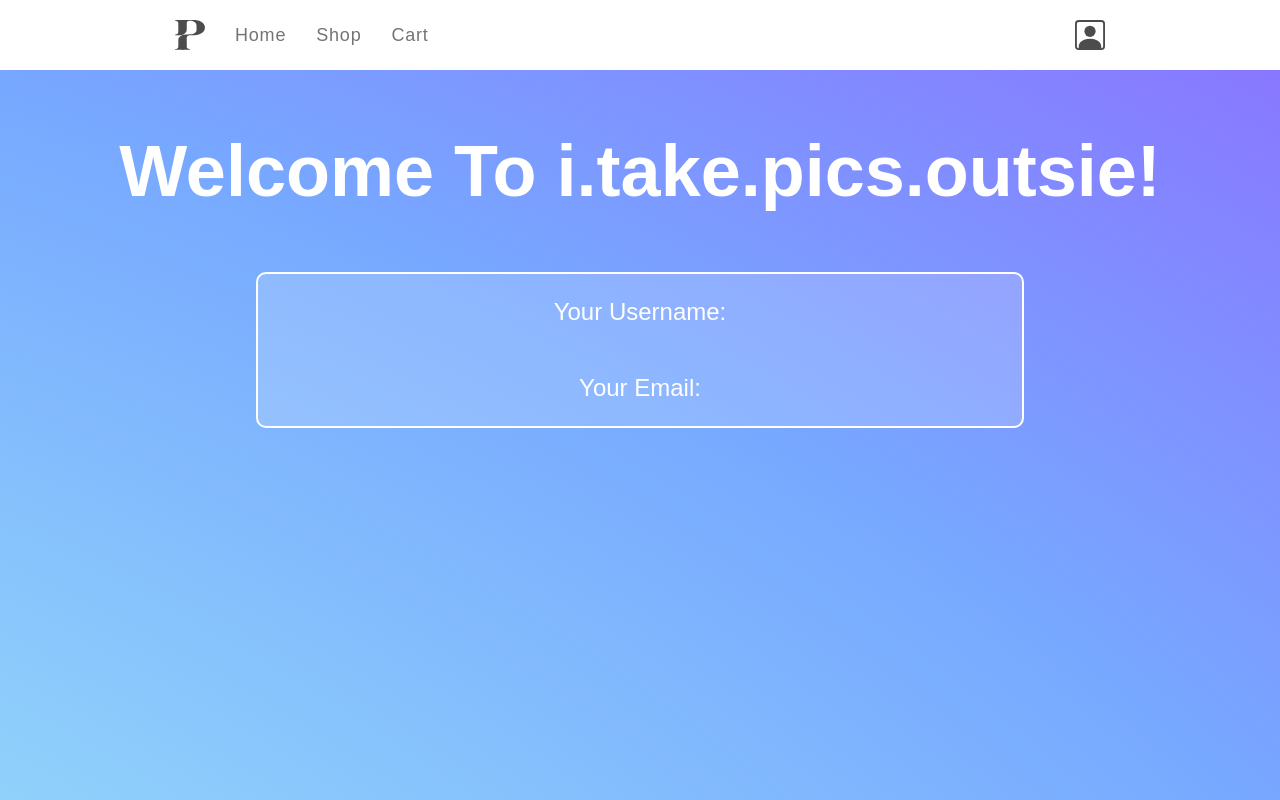
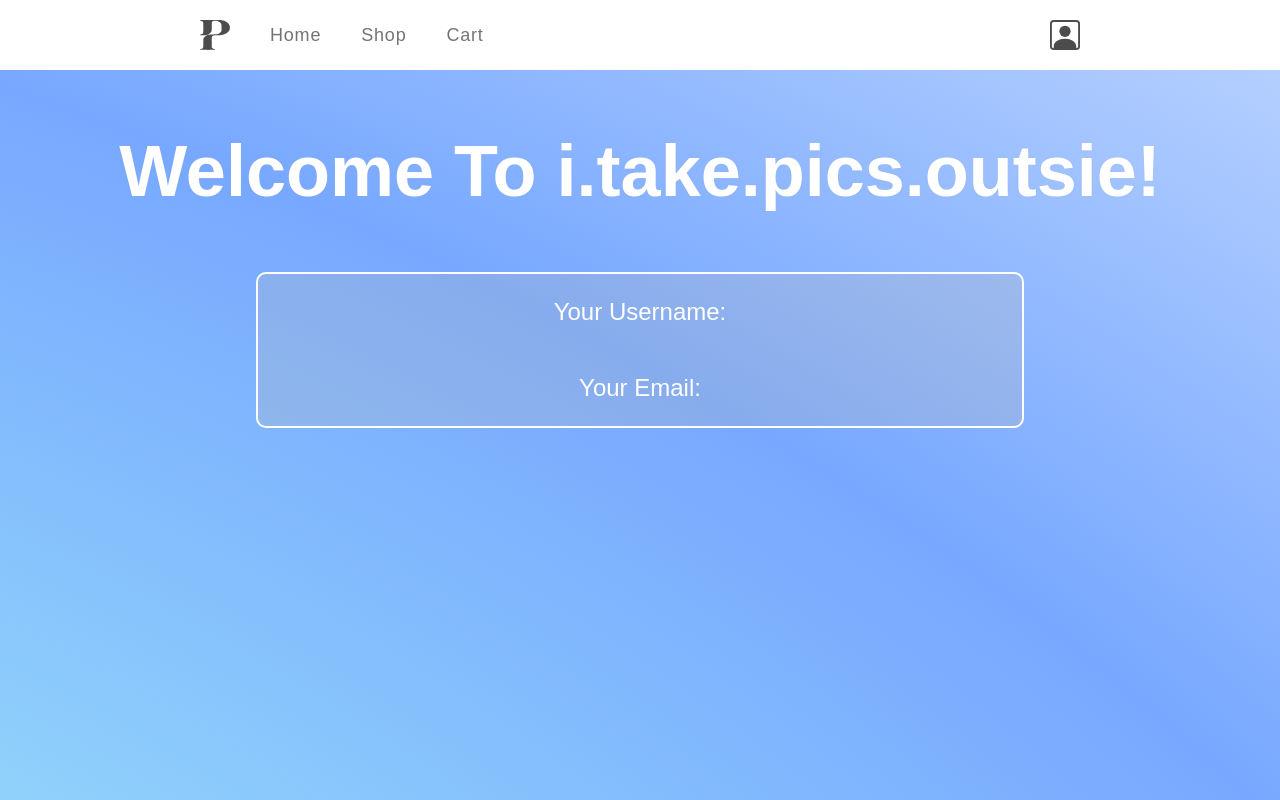
Before and after one commit to pdj1183/Projects, a Next.js app in the folder nextjs-e-commerce/: page /profile in a window 1280 px wide. Built offline with nearby package versions, Linux system fonts and the light colour scheme; no server answers; a web font is replaced by a local one.

Commit message:
A couple little front end changes

```diff
--- a/nextjs-e-commerce/components/account.module.css
+++ b/nextjs-e-commerce/components/account.module.css
@@ -13,7 +13,7 @@
 
 .icon {
     transform: translateY(-50%) !important;
-    margin-right: 15px;
+    margin-right: 40px;
 }
 
 .dropdown {
--- a/nextjs-e-commerce/components/navbar.module.css
+++ b/nextjs-e-commerce/components/navbar.module.css
@@ -29,7 +29,7 @@
 .nav,
 .Image {
     color: #0000008c;
-    margin: 0 15px 0 15px;
+    margin: 0 0 0 40px;
     font-weight: 400;
     font-size: 18px;
     letter-spacing: .8px;
--- a/nextjs-e-commerce/styles/Profile.module.css
+++ b/nextjs-e-commerce/styles/Profile.module.css
@@ -2,7 +2,7 @@
     min-height: calc(100vh - 70px);
     width: 100%;
     overflow-x: hidden;
-    background-image: radial-gradient(#97ccdc, #a4f3f8, #77a8ff, #9e3cff);
+    background-image: radial-gradient(#97ccdc, #a4f3f8, #77a8ff, #ffffff);
     background-size: 600% 600%;
     background-position: center;
     animation: banner-animation 200s infinite alternate;
@@ -23,6 +23,7 @@
 
     color: white;
     z-index: 1;
+    text-shadow: 0px 0px 2px rgba(184, 184, 184, 0.25);
 }
 
 @keyframes banner-animation {
@@ -51,7 +52,7 @@
 
     border: 2px solid white;
     border-radius: 10px;
-    background-color: rgba(255, 255, 255, 0.16);
+    background-color: rgba(184, 184, 184, 0.25);
 
     width: 60vw;
 
```
